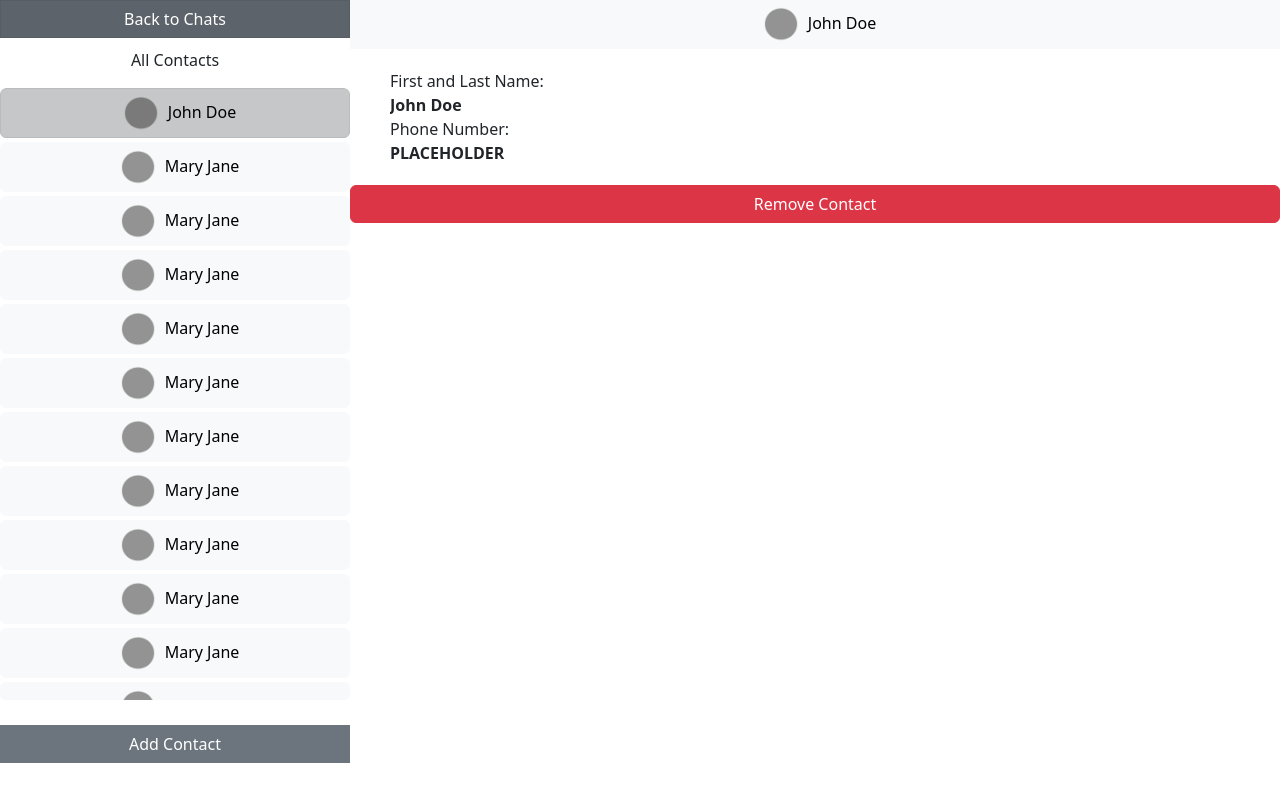
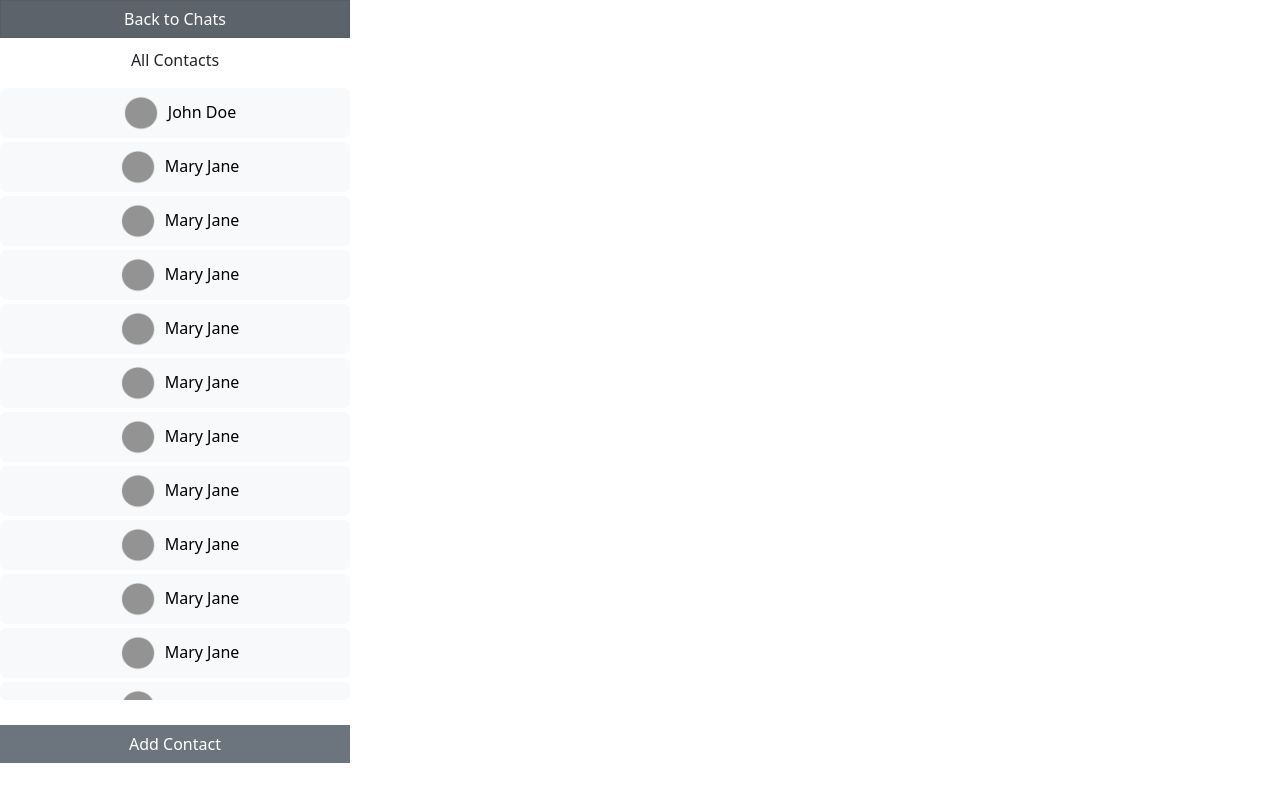
Before and after one commit to Abhay189/Letter, a React (Vite) app in the folder frontend/: page /contacts in a window 1280 px wide. Built offline with nearby package versions, Linux system fonts and the light colour scheme.

Commit message:
Contact details will not render if no contact is selected

```diff
--- a/frontend/src/components/ViewContactsScreen.tsx
+++ b/frontend/src/components/ViewContactsScreen.tsx
@@ -23,7 +23,7 @@ export const viewContactsScreenSubscreenState = {
     SHOW_ADD_CONTACT_SCREEN: 1
 }
 
-const defaultInitSelectedContactId = 0; //should be -1 (leading to a blank screen being rendered in place of the contact info portion of the screen) but right now, setting it to -1 causes an error because the screen tries to render the name of the contact, but no contact is selected and so it can't render it
+const defaultInitSelectedContactId = -1;
 
 function returnDefaultParamValIfNoneProvided(params: Readonly<Params<string>>): number {
     if(Object.keys(params).length !== 0){
@@ -70,7 +70,7 @@ export function ViewContactsScreen() {
                 <ChatsList className="all-contacts-list" contactDetailsOfOpenChats={contactDetailsOfAllContacts} selectedIndex={selectedContactId} setSelectedIndex={setselectedContactId} extraOnClickActions={setWhichSubScreenShowing}/>
                 <button className="go-to-add-contact-screen-btn btn btn-secondary" onClick={() => {setWhichSubScreenShowing(viewContactsScreenSubscreenState.SHOW_ADD_CONTACT_SCREEN);} }> Add Contact </button>
             </Column>
-            {getSubScreen()}
+            { (selectedContactId !== -1) ? getSubScreen() : null /*does not render any contact details (blank screen will show) if no contact is selected (ie. selectedContactId = -1). This is because an error will occur because the screen tries to render the name of the contact, but no contact is selected and so it can't render it*/}
         </Row>
     </Fragment>
 
```
